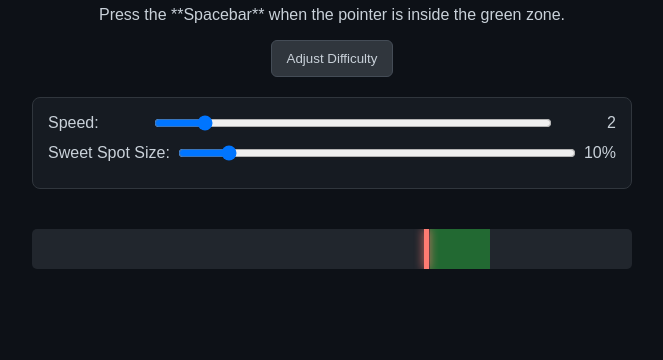
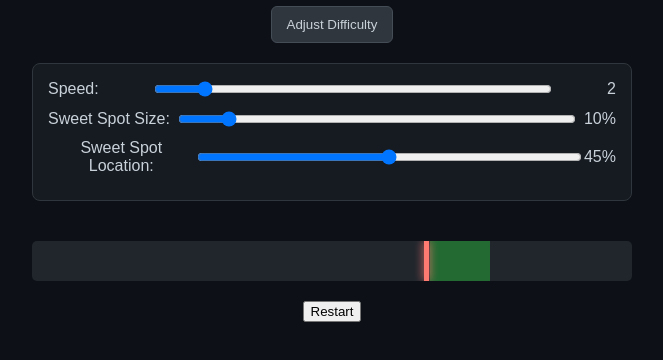
Before and after one commit to Jmonk106/dnd-precision, a plain HTML site: page index.html in a window 1280 px wide. Both pictures are taken after a click on the button "Adjust Difficulty". Shown: the part 292-652 px from the top of the page, without its empty margins (308-971 px from the left). Drawn offline with Linux system fonts and the light colour scheme.

Commit message:
Update index.html

```diff
--- a/index.html
+++ b/index.html
@@ -24,6 +24,11 @@
                 <input type="range" id="sweet-spot-slider" min="5" max="50" value="10">
                 <span id="sweet-spot-value">10%</span>
             </div>
+            <div class="setting">
+                <label for="sweet-spot-location-slider">Sweet Spot Location:</label>
+                <input type="range" id="sweet-spot-location-slider" min="0" max="90" value="45">
+                <span id="sweet-spot-location-value">45%</span>
+            </div>
         </div>
 
         <div id="slider-container">
@@ -32,6 +37,8 @@
                 <div id="slider-pointer"></div>
             </div>
         </div>
+
+        <button id="restart-btn" class="hidden">Restart</button>
         <h2 id="result-message"></h2>
     </div>
     <script src="script.js"></script>
```
